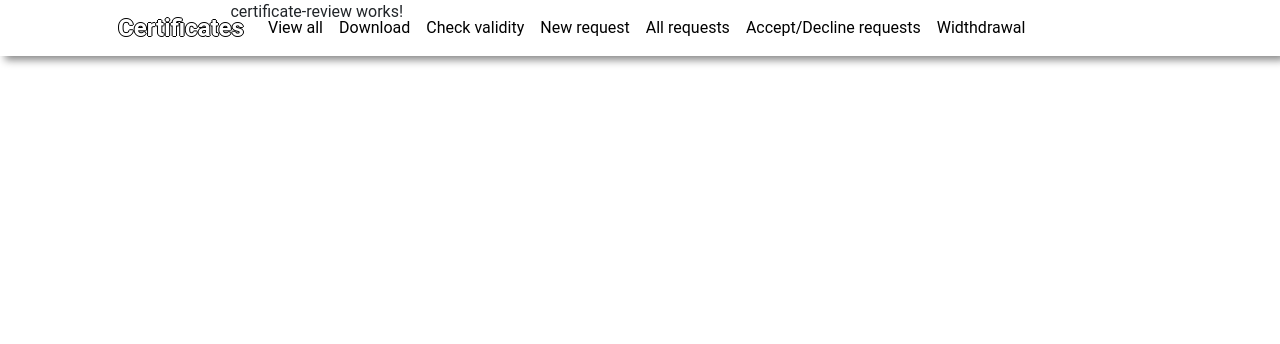
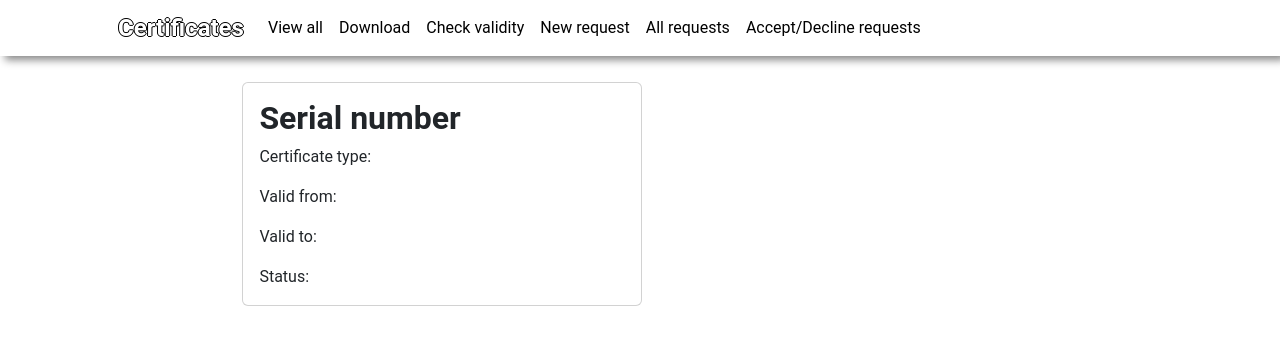
Before and after one commit to ProjectTim22IB/FrontendTim22IB, an Angular app in the folder FrontendTim22IB/: page /review in a window 1280 px wide. Shown: the top 344 px of the page. Built offline with nearby package versions, Linux system fonts and the light colour scheme.

Commit message:
Update files

```diff
--- a/FrontendTim22IB/src/app/Components/certificate-download/certificate-download.component.html
+++ b/FrontendTim22IB/src/app/Components/certificate-download/certificate-download.component.html
@@ -1 +1,7 @@
-<p>certificate-download works!</p>
+<div class="container">
+    <div style="margin-top: 20%;">
+        <label for="myfile">Download certificate</label><br>
+        <input type="text" value="Enter serial number"/><br>
+        <input type="submit" value="Submit">
+    </div>
+</div>
--- a/FrontendTim22IB/src/app/Components/certificate-review/certificate-review.component.css
+++ b/FrontendTim22IB/src/app/Components/certificate-review/certificate-review.component.css
@@ -0,0 +1,26 @@
+
+
+.btn-sm{
+  color: rgb(88, 187, 187);
+  border-color: rgb(88, 187, 187);
+}
+
+.btn-sm:hover{
+  background-color: rgb(205, 253, 255);
+}
+
+.page-link{
+  color:rgb(88, 187, 187);
+}
+
+.card-title{
+  font-family: 'Gaegu', cursive;
+}
+
+.col-4{
+  transition: all .2s ease-in-out;
+}
+
+.col-4:hover{
+  transform: scale(1.1);
+}
--- a/FrontendTim22IB/src/app/Components/certificate-review/certificate-review.component.html
+++ b/FrontendTim22IB/src/app/Components/certificate-review/certificate-review.component.html
@@ -1 +1,16 @@
-<p>certificate-review works!</p>
+<div class="container " style="margin-top: 10%;" >
+    <div class="row ">
+        <div class="col-4 w3-third" id="demo">
+            <div class="card mb-5" style="width:25rem;">
+                <div class="card-body">
+                    <h2 class="card-title" class="fw-bolder" >Serial number</h2>
+                    <p class="card-text">Certificate type:</p>
+                    <p class="card-text">Valid from:</p>
+                    <p class="card-text">Valid to:</p>
+                    <p class="card-text">Status: </p>
+
+                </div>
+            </div>
+        </div>
+    </div>
+</div>
--- a/FrontendTim22IB/src/app/Components/navbar/navbar.component.html
+++ b/FrontendTim22IB/src/app/Components/navbar/navbar.component.html
@@ -7,10 +7,9 @@
                 <li class="nav-item active" ><a class="nav-link" [routerLink]="['/review']">View all</a></li>
                 <li class="nav-item"><a class="nav-link" [routerLink]="['/download']">Download</a></li>
                 <li class="nav-item" ><a class="nav-link" [routerLink]="['/validity']">Check validity</a></li>
-                <li class="nav-item" ><a class="nav-link" [routerLink]="['/review']">New request</a></li>
+                <li class="nav-item" ><a class="nav-link" [routerLink]="['/allRequests']">New request</a></li>
                 <li class="nav-item" ><a class="nav-link" [routerLink]="['/allRequests']">All requests</a></li>
                 <li class="nav-item" ><a class="nav-link" [routerLink]="['/acceptDecline']">Accept/Decline requests</a></li>
-                <li class="nav-item" ><a class="nav-link" [routerLink]="['/widthdrawal']">Widthdrawal</a></li>
             </ul>
         </div>
     </div>
--- a/FrontendTim22IB/src/app/app-routing.module.ts
+++ b/FrontendTim22IB/src/app/app-routing.module.ts
@@ -8,6 +8,7 @@ import { CertificateDownloadComponent } from './Components/certificate-download/
 import { CertificateReviewComponent } from './Components/certificate-review/certificate-review.component';
 import { CheckIfValidComponent } from './Components/check-if-valid/check-if-valid.component';
 import { WidthdrawalComponent } from './Components/widthdrawal/widthdrawal.component';
+import { NewRequsetComponent } from './Components/new-requset/new-requset.component';
 
 const routes: Routes = [
   { path: '', redirectTo: 'login', pathMatch: 'full' },
@@ -19,6 +20,7 @@ const routes: Routes = [
   { path: 'review', component: CertificateReviewComponent },
   { path: 'validity', component: CheckIfValidComponent },
   { path: 'widthdrawal', component: WidthdrawalComponent },
+  { path: 'newRequest', component: NewRequsetComponent },
 ];
 
 @NgModule({
```
